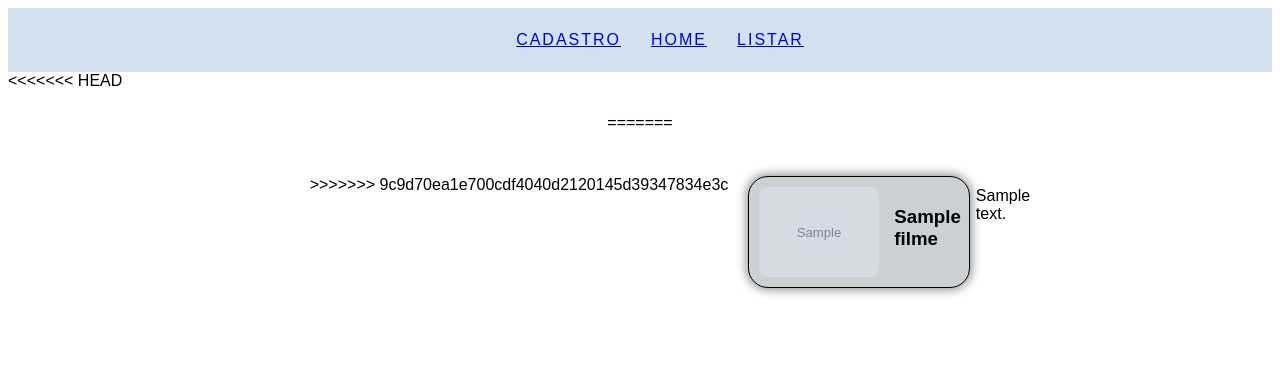
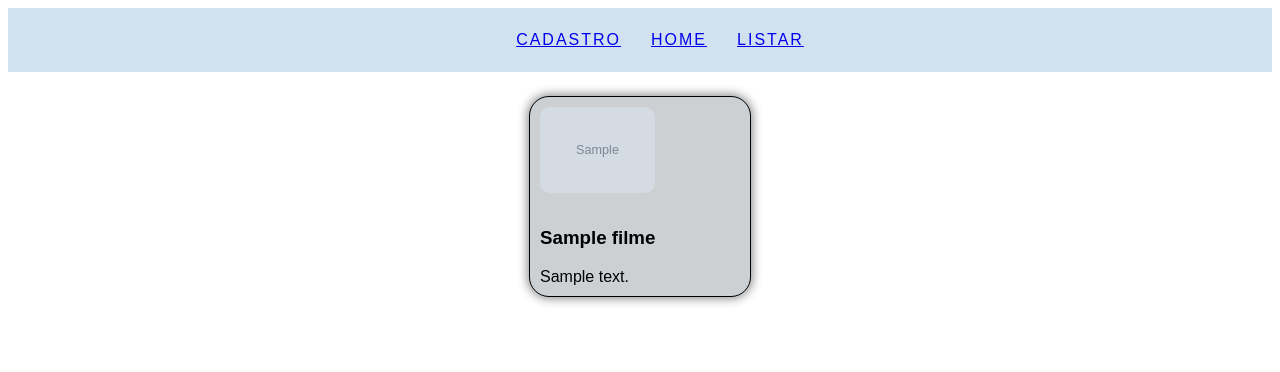
Before and after one commit to rogeriovc/catalogo-filme, a PHP site: page /catalogo-filme/app/view/filme/home.php in a window 1280 px wide. Shown: the top 372 px of the page. Run offline with PHP 8.4, Linux system fonts and the light colour scheme; tables that the repository leaves empty or names only in its code hold one stand-in row (values such as "Sample post"); grey boxes marked "Sample" are stand-in pictures; some web fonts are replaced.

Commit message:
style.css

```diff
--- a/app/view/filme/home.php
+++ b/app/view/filme/home.php
@@ -30,16 +30,15 @@ $filmes = $filmeModel-> buscar_todos();
         </nav>
     </header>
 
-<<<<<<< HEAD
     <section class="container_card">
-=======
-    <section class="container_card">
->>>>>>> 9c9d70ea1e700cdf4040d2120145d39347834e3c
+
         <?php foreach($filmes as $filme) { ?>
             <div class="cards">
                 <img class="img" src="<?php echo $filme->img?>" alt="">
+                <div>
                 <h3 class="titulo"> <?php echo $filme->nome?></h3>
                 <span class="descricao"><?php echo $filme->descricao?></span>
+                </div>
             </div>
         <?php } ?>
     </section>
--- a/public/CSS/style.css
+++ b/public/CSS/style.css
@@ -96,7 +96,7 @@ form{
 }
 
 img{
-    width: 120px;
+    width: 115px;
 
 }
 
@@ -129,7 +129,7 @@ ul{
     border: 1px solid black;
     width: 200px;
     display: flex;
-    flex-direction: row;
+    flex-direction: column;
     border-radius: 20px;
     padding: 10px;
     gap: 15px;
```
